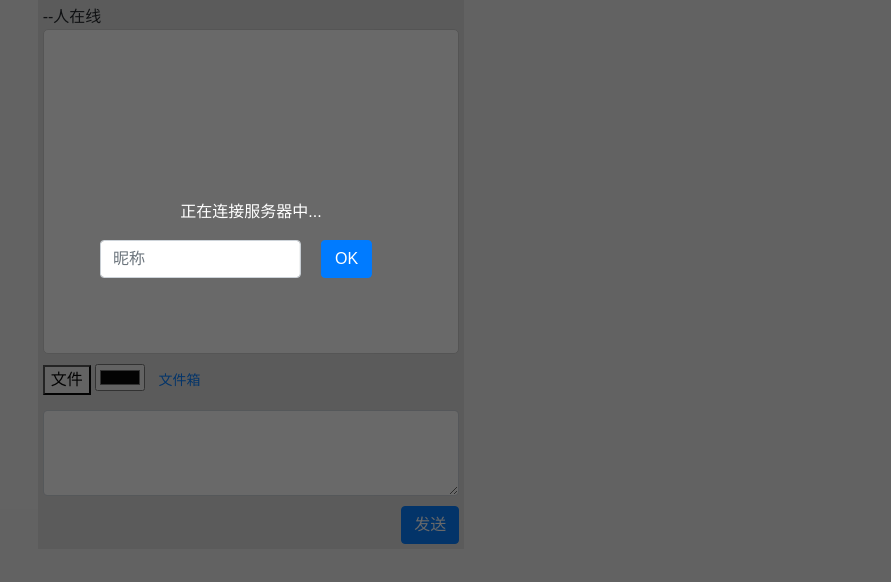
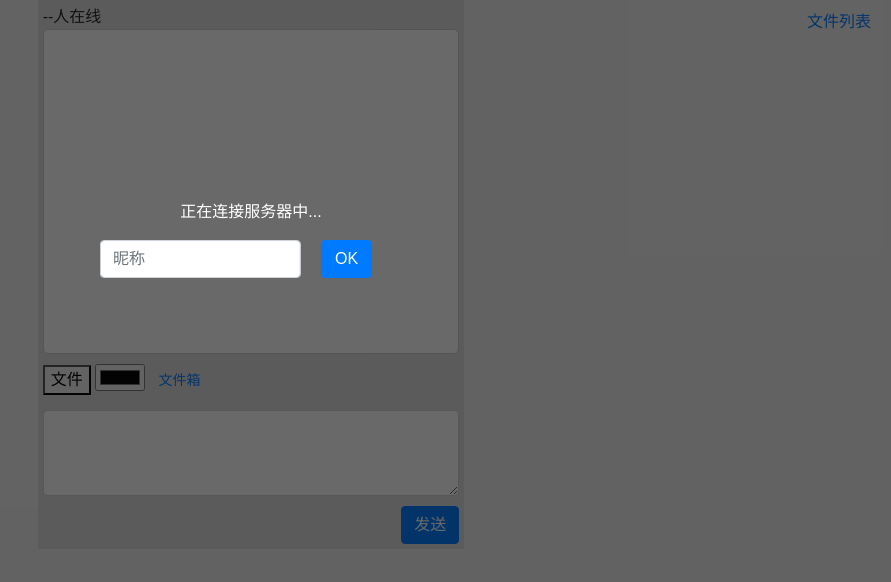
Before and after one commit to fwd001/fChat, a website: page www/index.html in a window 1280 px wide. Shown: the whole page, without its empty margins (389-1280 px from the left). Drawn offline with nearby package versions, Linux system fonts and the light colour scheme; no server answers.

Commit message:
feat: 优化文件路口

```diff
--- a/www/index.html
+++ b/www/index.html
@@ -13,6 +13,11 @@
 		<style>
 			#loginBtn {
 				cursor: pointer;
+			}
+			.flie-link {
+				position: fixed;
+				top: 10px;
+				right: 20px;
 			}
 		</style>
 	</head>
@@ -67,6 +72,7 @@
 				</button>
 			</div>
 		</div>
+		<a class="flie-link" href="/fileManage.html" target="_blank">文件列表</a>
 		<!-- 输入名字 -->
 		<div id="loginWrapper">
 			<p id="info">正在连接服务器中...</p>
```
